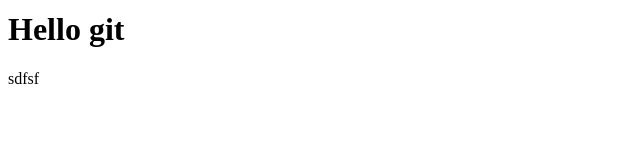
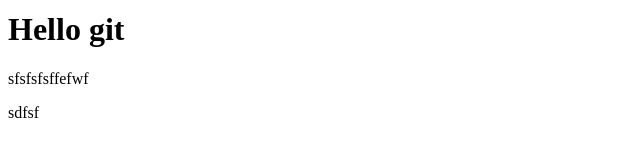
Before and after one commit to exlinemedia/testgit, a plain HTML site: page index.html in a window 1280 px wide. Shown: the part 127-284 px from the top of the page, 0-640 px from the left. Drawn offline with Linux system fonts and the light colour scheme.

Commit message:
Yas thit is commit

```diff
--- a/index.html
+++ b/index.html
@@ -8,6 +8,7 @@
 	<h1>adad</h1>
     <h1>ddasdafefefsd</h1>
 	<h1>Hello git</h1>
+	<p>sfsfsfsffefwf</p>
 	<p>sdfsf</p>
 </body>
 </html>
```
